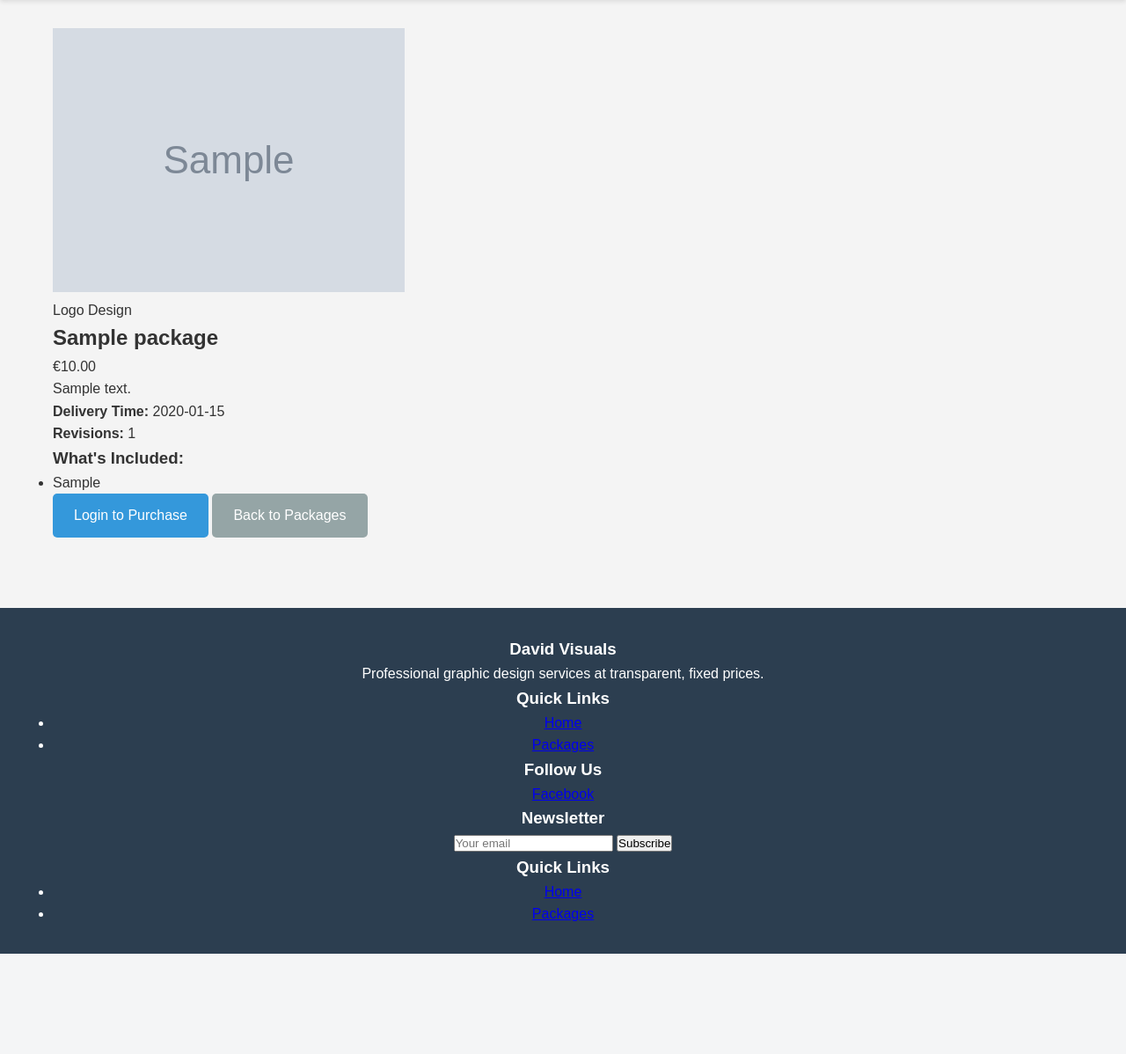
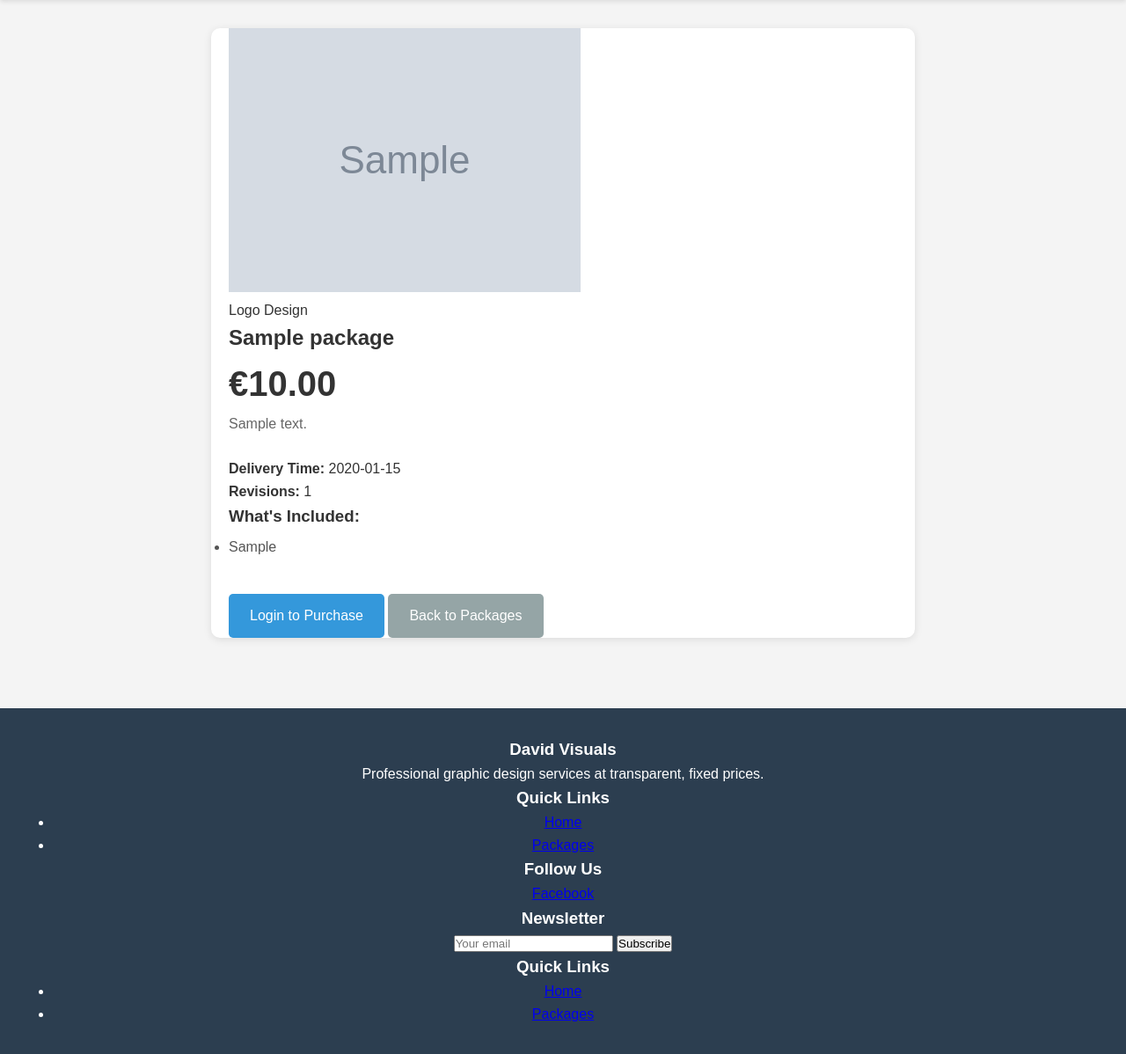
Before and after one commit to thekidmellow/david-visuals, a Django app: page /packages/1/ in a window 1280 px wide. Shown: the part 160-1358 px from the top of the page at 88% size. Before the commit the page ends 1244 px from the top, so only its background shows below. Run offline with Django 4.2, Linux system fonts and the light colour scheme; tables that the repository leaves empty hold one stand-in row (values such as "Sample post"); grey boxes marked "Sample" are stand-in pictures.

Commit message:
feat: style package pages

```diff
--- a/static/css/style.css
+++ b/static/css/style.css
@@ -5,7 +5,7 @@
 }
 
 body {
-    font-family: 'Arial', sans-serif;
+  font-family: "Arial", sans-serif;
   line-height: 1.6;
   color: #333;
   background-color: #f4f4f4;
@@ -21,7 +21,7 @@ header {
   background-color: #2c3e50;
   color: #fff;
   padding: 1rem 0;
-    box-shadow: 0 2px 5px rgba(0,0,0,0.1);
+  box-shadow: 0 2px 5px rgba(0, 0, 0, 0.1);
 }
 
 nav {
@@ -175,14 +175,14 @@ footer {
   background: #fff;
   padding: 2rem;
   border-radius: 10px;
-  box-shadow: 0 2px 10px rgba(0,0,0,0.1);
+  box-shadow: 0 2px 10px rgba(0, 0, 0, 0.1);
   text-align: center;
   transition: transform 0.3s;
 }
 
 .feature-card:hover {
   transform: translateY(-5px);
-  box-shadow: 0 5px 20px rgba(0,0,0,0.15);
+  box-shadow: 0 5px 20px rgba(0, 0, 0, 0.15);
 }
 
 .feature-card h3 {
@@ -226,3 +226,164 @@ footer {
     grid-template-columns: 1fr;
   }
 }
+
+.page-header {
+  text-align: center;
+  margin-bottom: 3rem;
+}
+
+.page-header h1 {
+  font-size: 2.5rem;
+  color: #2c3e50;
+  margin-bottom: 0.5rem;
+}
+
+.page-header p {
+  font-size: 1.1rem;
+  color: #666;
+}
+
+.packages-grid {
+  display: grid;
+  grid-template-columns: repeat(auto-fit, minmax(300px, 1fr));
+  gap: 2rem;
+  margin: 2rem 0;
+}
+
+.package-card {
+  background: #fff;
+  border-radius: 10px;
+  overflow: hidden;
+  box-shadow: 0 2px 10px rgba(0, 0, 0, 0.1);
+  transition: transform 0.3s, box-shadow 0.3s;
+}
+
+.package-card:hover {
+  transform: translateY(-5px);
+  box-shadow: 0 5px 20px rgba(0, 0, 0, 0.2);
+}
+
+.package-card-header {
+  background: linear-gradient(135deg, #667eea 0%, #764ba2 100%);
+  color: #fff;
+  padding: 2rem;
+  text-align: center;
+}
+
+.package-card-header h2 {
+  font-size: 1.75rem;
+  margin-bottom: 0.5rem;
+}
+
+.package-price {
+  font-size: 2.5rem;
+  font-weight: bold;
+}
+
+.package-card-body {
+  padding: 2rem;
+}
+
+.package-description {
+  color: #666;
+  margin-bottom: 1.5rem;
+  line-height: 1.8;
+}
+
+.package-features {
+  list-style: none;
+  margin-bottom: 2rem;
+}
+
+.package-features li {
+  padding: 0.5rem 0;
+  border-bottom: 1px solid #eee;
+  color: #555;
+}
+
+.package-features li:last-child {
+  border-bottom: none;
+}
+
+.package-card-footer {
+  padding: 0 2rem 2rem;
+  text-align: center;
+}
+
+.package-detail {
+  max-width: 800px;
+  margin: 0 auto;
+  background: #fff;
+  border-radius: 10px;
+  box-shadow: 0 2px 10px rgba(0, 0, 0, 0.1);
+  overflow: hidden;
+}
+
+.package-detail-header {
+  background: linear-gradient(135deg, #667eea 0%, #764ba2 100%);
+  color: #fff;
+  padding: 3rem;
+  text-align: center;
+}
+
+.package-detail-header h1 {
+  font-size: 2.5rem;
+  margin-bottom: 1rem;
+}
+
+.package-detail-price {
+  font-size: 3rem;
+  font-weight: bold;
+}
+
+.package-detail-body {
+  padding: 3rem;
+}
+
+.package-detail-description {
+  font-size: 1.1rem;
+  color: #666;
+  line-height: 1.8;
+  margin-bottom: 2rem;
+}
+
+.package-detail-features {
+  list-style: none;
+  margin-bottom: 2rem;
+}
+
+.package-detail-features li {
+  padding: 1rem;
+  border-bottom: 1px solid #eee;
+  color: #555;
+  font-size: 1.1rem;
+}
+
+.package-detail-features li:last-child {
+  border-bottom: none;
+}
+
+.package-actions {
+  display: flex;
+  gap: 1rem;
+  justify-content: center;
+  margin-top: 2rem;
+}
+
+@media (max-width: 768px) {
+  .packages-grid {
+    grid-template-columns: 1fr;
+  }
+
+  .package-detail-header h1 {
+    font-size: 2rem;
+  }
+
+  .package-detail-price {
+    font-size: 2rem;
+  }
+
+  .package-actions {
+    flex-direction: column;
+  }
+}
```
Lines whose indentation alone changed are shown as unchanged.
